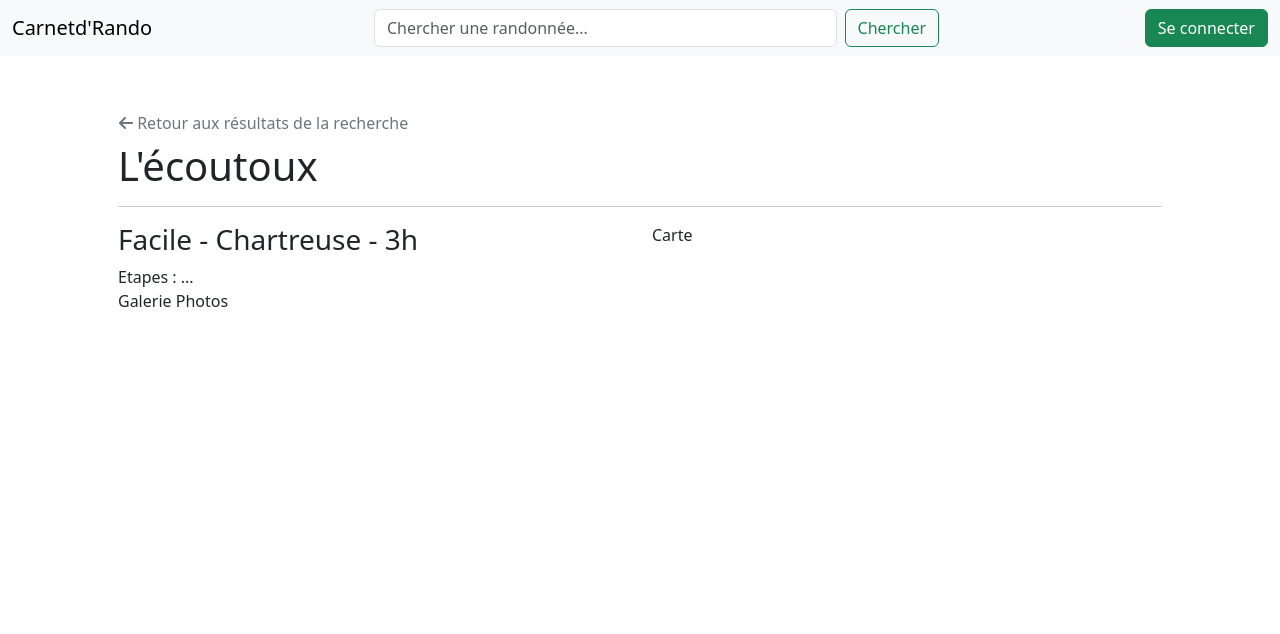
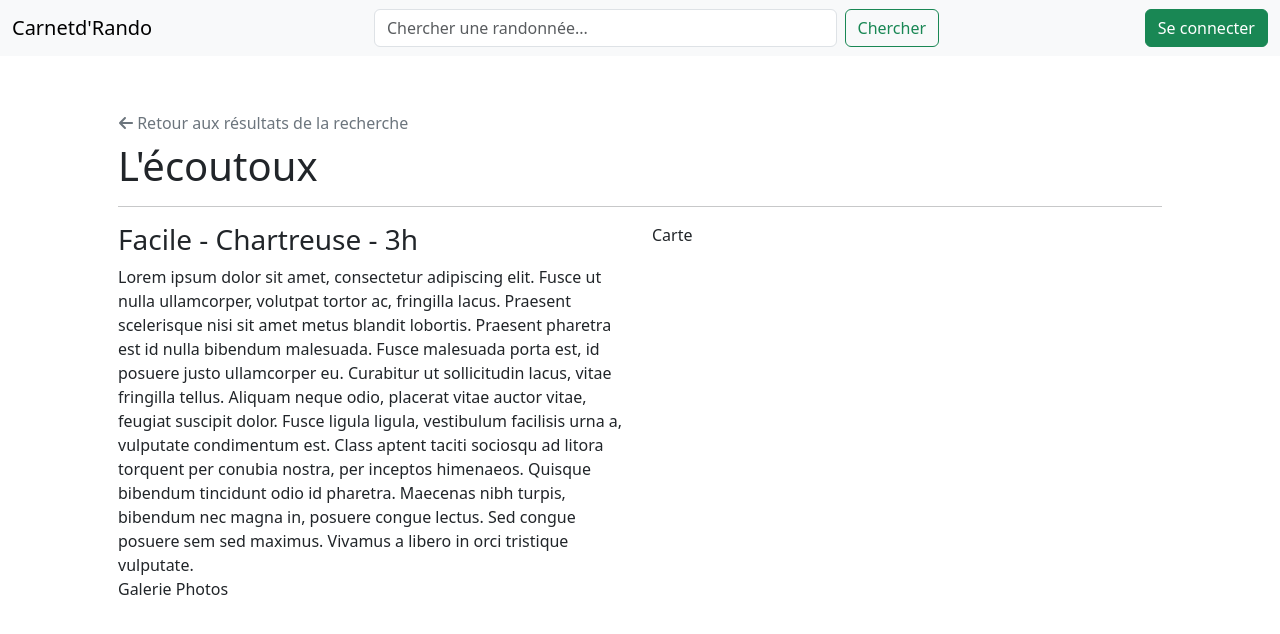
Before and after one commit to annaclavelier/rando_app, a React (Vite) app: page /rando/1 in a window 1280 px wide. Shown: the top 634 px of the page. Built offline with nearby package versions, Linux system fonts and the light colour scheme.

Commit message:
dev: Format code and adding new attribute in rando template

```diff
--- a/src/pages/Rando.tsx
+++ b/src/pages/Rando.tsx
@@ -1,4 +1,4 @@
-import {useNavigate, useParams } from "react-router-dom";
+import { useNavigate, useParams } from "react-router-dom";
 import { Rando, findRando } from "../datafixtures/rando";
 import { FontAwesomeIcon } from "@fortawesome/react-fontawesome";
 import { faArrowLeft } from "@fortawesome/free-solid-svg-icons";
@@ -13,7 +13,10 @@ const RandoPage = () => {
   return (
     <div className="container p-5">
       <div>
-        <button className="btn ps-0 text-secondary" onClick={()=> navigate(-1)}>
+        <button
+          className="btn ps-0 text-secondary"
+          onClick={() => navigate(-1)}
+        >
           <FontAwesomeIcon icon={faArrowLeft} /> Retour aux résultats de la
           recherche
         </button>
@@ -24,11 +27,10 @@ const RandoPage = () => {
         <div className="col">
           <div>
             <h3>
-              {" "}
-              {rando.difficulte} - {rando.massif} - { rando.duree}
+              {rando.difficulte} - {rando.massif} - {rando.duree}
             </h3>
           </div>
-          <div>Etapes : ...</div>
+          <div>{rando.description}</div>
         </div>
         <div className="col">Carte</div>
       </div>
```
